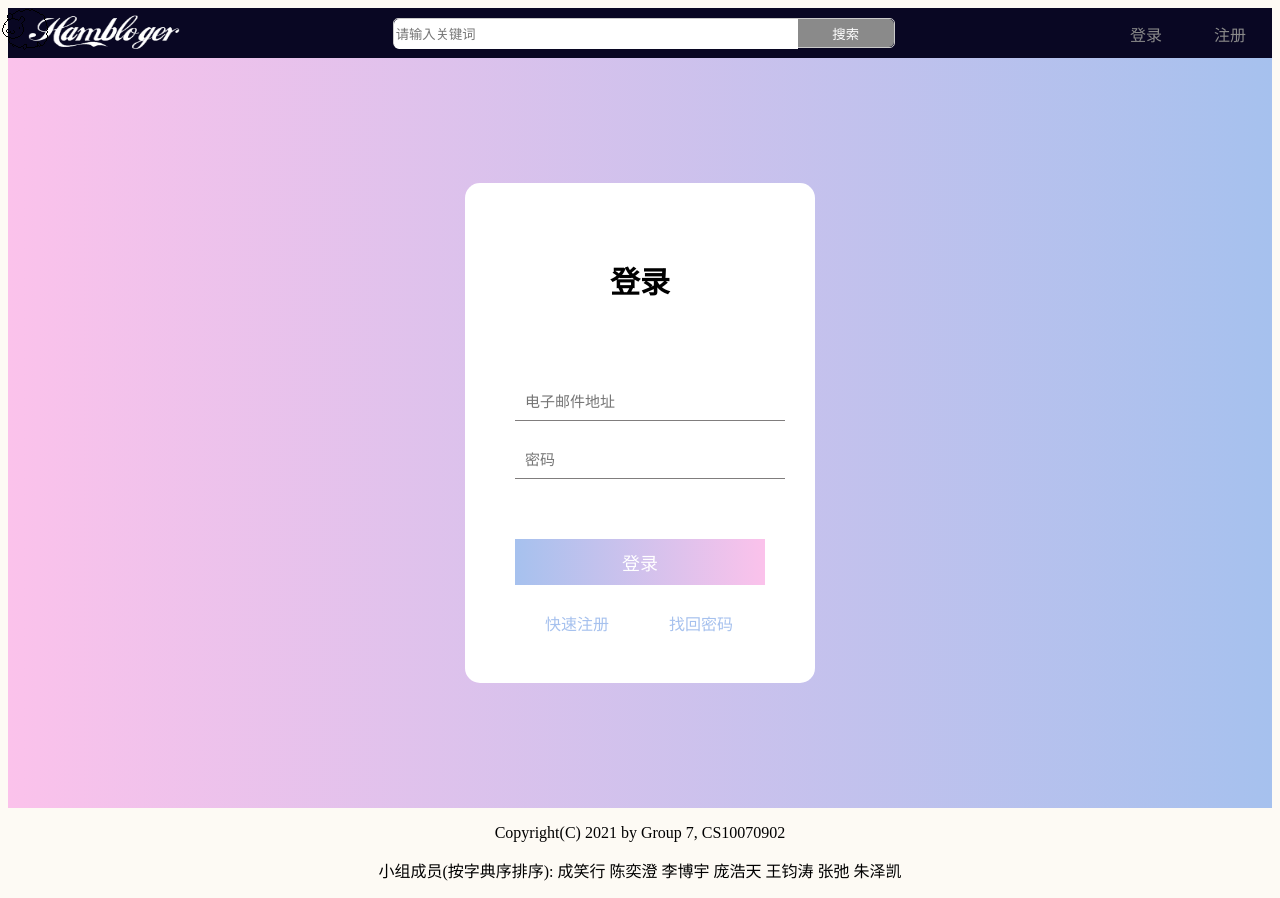
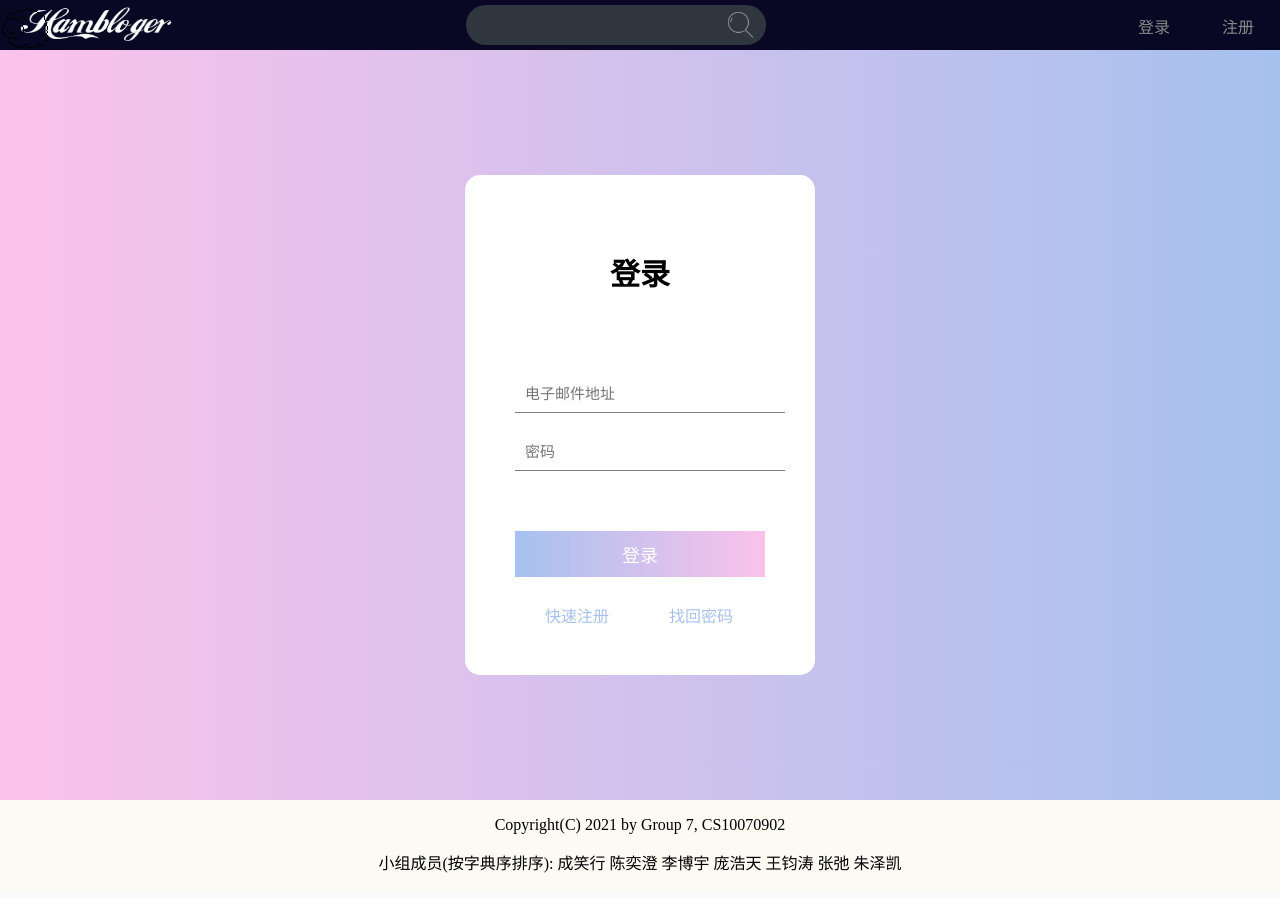
Before and after one commit to vozeo/Hambloger, a Flask app: page /auth/login in a window 1280 px wide. After the commit the page ends 873 px from the top, so only its background shows below. Run offline with Flask 2, Linux system fonts and the light colour scheme; some libraries are stand-ins or nearby versions.

Commit message:
Change Search Box.

```diff
--- a/app/static/css/base.css
+++ b/app/static/css/base.css
@@ -1,5 +1,7 @@
 body {
     background-color: rgb(253, 250, 244);
+    margin: 0px;
+    padding: 0px;
 }
 
 .navbar-container {
@@ -35,6 +37,23 @@ body {
     width: 160px;
     margin-top: 5px;
     margin-left: 20px;
+}
+
+.container {
+    width: 100%;
+    margin: 0px;
+    padding: 0px;
+    display: block;
+}
+
+.navbar {
+    position: relative;
+    top: -5px;
+    left: -5px;
+    width: 100%;
+    margin: 0px;
+    padding: 0px;
+    display: block;
 }
 
 .sidebar {
@@ -135,11 +154,13 @@ body {
     border: none;
     border-top-left-radius: 5px;
     border-bottom-left-radius: 5px;
+    margin: 0px;
+    padding: 0px;
 }
 
 .search_button {
     float: left;
-    width: 96px;
+    width: 100px;
     height: 28px;
     color: white;
     background-color: #8a8a8a;
@@ -147,6 +168,8 @@ body {
     outline: none;
     border-top-right-radius: 5px;
     border-bottom-right-radius: 5px;
+    margin: 0px;
+    padding: 0px;
 }
 
 footer {
@@ -160,3 +183,47 @@ footer {
     background-image: url('../icons/goat.gif');
     background-size: cover;
 }
+
+.navbar-middle-container {
+    margin-left: 110px;
+}
+
+.search-box-container{
+    background-color: #2f3640;
+    height: 40px;
+    border-radius: 40px;
+    margin: 5px;
+    width: 300px;
+
+}
+
+
+.search-input {
+    border: none;
+    background: none;
+    /* 取消选中搜索框时的外边框 */
+    outline: none;
+    margin-left: 30px;
+    width: 220px;
+    padding: 0;
+    transition: .4s;
+    line-height: 40px;
+    font-size: 20px;
+    color: wheat;
+}
+.search-click{
+    color: #e94118;
+    float: right;
+    width: 40px;
+    height: 40px;
+    border-radius: 50%;
+    margin-right: 5px;
+    background-color: #2f3640;
+    display: flex;
+    justify-content: center;
+    align-items: center;
+    transition: .4s;
+}
+.search-click:hover {
+    background-color: rgb(245, 243, 240);
+}
--- a/app/templates/auth/login.html
+++ b/app/templates/auth/login.html
@@ -29,7 +29,7 @@
         </form>
       </div>
       <div class="msg">
-        <a href="#">快速注册</a>
+        <a href="{{url_for('auth.register')}}">快速注册</a>
         <a href="#">找回密码</a>
       </div>
     </div>
--- a/app/templates/base.html
+++ b/app/templates/base.html
@@ -21,9 +21,11 @@
                     <a href="/"><img src="{{url_for('static', filename='icons/hambloger-logo.png')}}" class="logo"></a>
                 </div>
                 <div class="navbar-middle-container">
-                    <div class="navbar-serach-box">
-                        <input type="text" class="search_input" placeholder="请输入关键词">
-                        <input type="button" value="搜索" class="search_button">
+                    <div class="search-box-container">
+                        <input type="text" class="search-input">
+                        <a href="#" class="search-click">
+                            <img src="{{url_for('static', filename='icons/search.png')}}" style="width: 30px;">
+                        </a>
                     </div>
                 </div>
                 <div class="navbar-right-container">
@@ -84,8 +86,8 @@
             img.style.transform = "rotateZ("+deg+"deg) rotateY("+y+"deg)"
             index++
             if(index<50){
-                imgl+=imgx/50
-                imgt+=imgy/50
+                imgl+=imgx/100
+                imgt+=imgy/100
             }
             img.style.left = imgl+"px"
             img.style.top = imgt+"px"
```
Also changed, not shown: app/static/icons/search.png.
